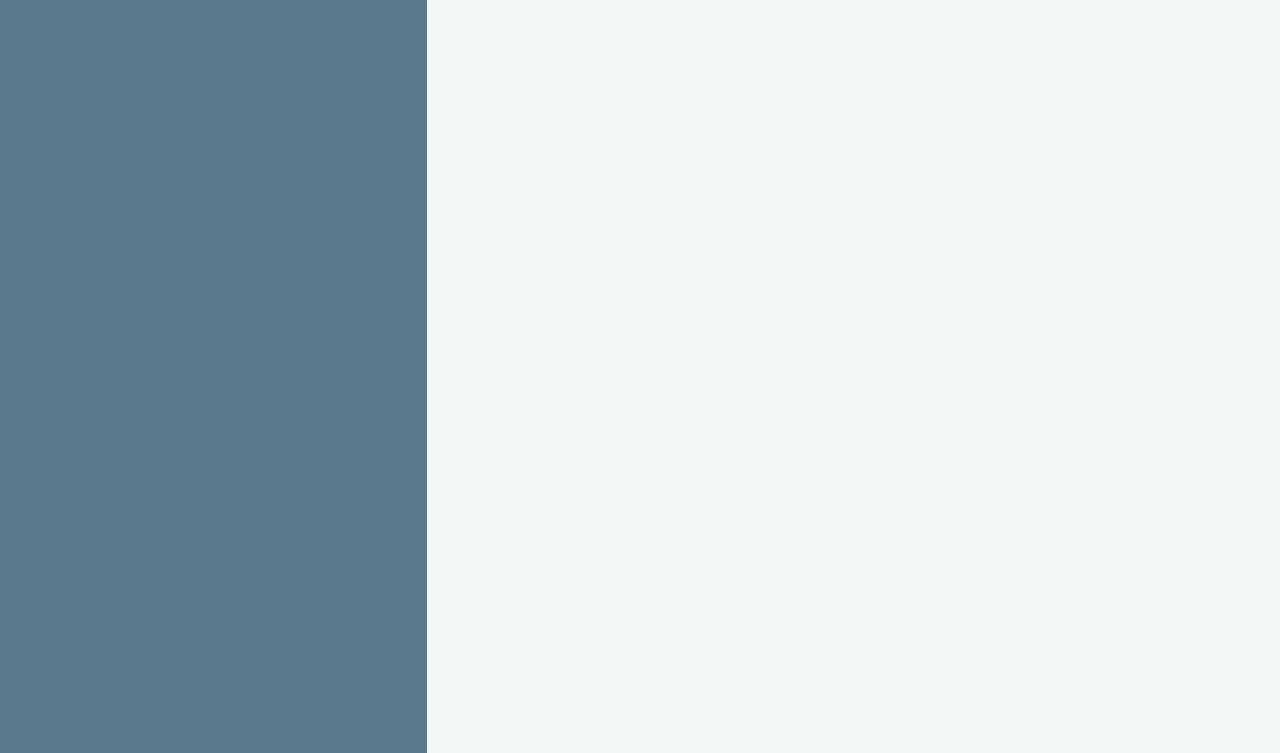
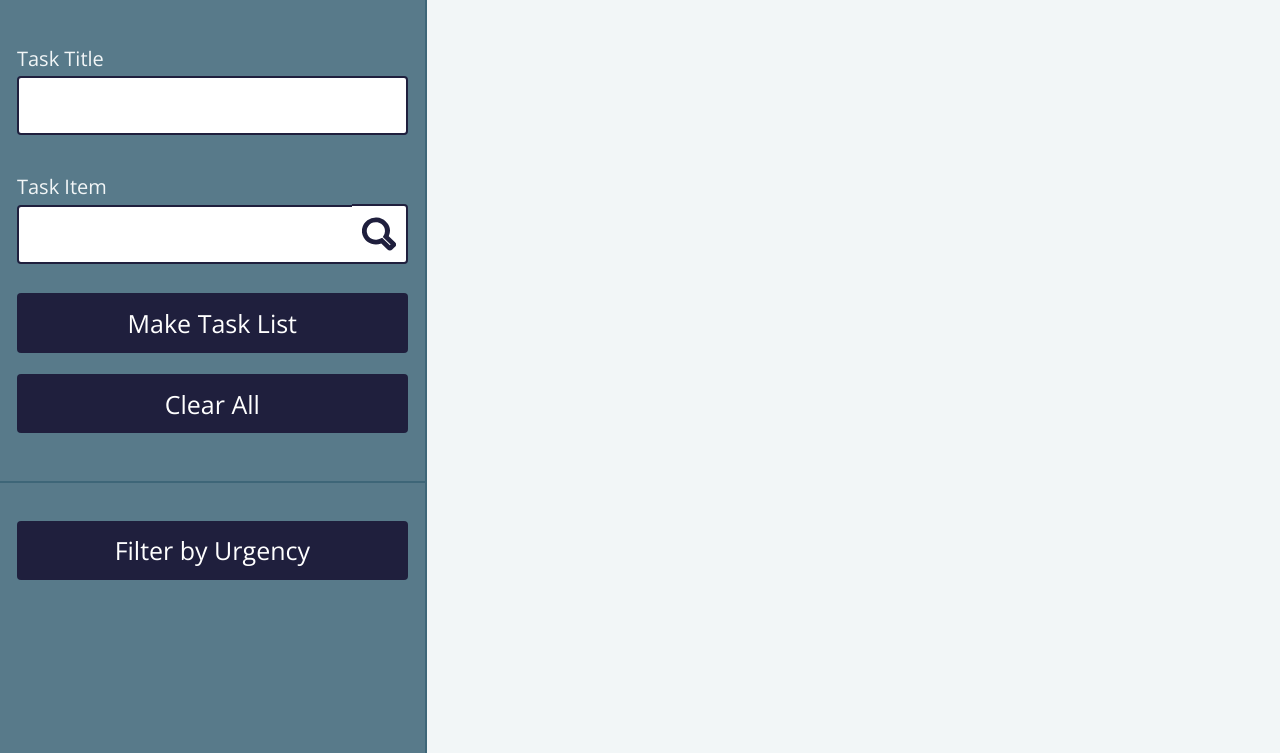
Before and after one commit to maddyrandle/check-yo-self, a plain HTML site: page index.html in a window 1280 px wide. Shown: the part 97-850 px from the top of the page. Drawn offline with nearby package versions, Linux system fonts and the light colour scheme.

Commit message:
Style left side where tasks are created

```diff
--- a/index.html
+++ b/index.html
@@ -2,7 +2,7 @@
 <html lang="en" dir="ltr">
   <head>
     <link rel="stylesheet" href="./styles.css">
-    <link href="https://fonts.googleapis.com/css?family=Open+Sans:400,800&display=swap" rel="stylesheet">
+    <link href="https://fonts.googleapis.com/css?family=Open+Sans:300,400,800&display=swap" rel="stylesheet">
     <meta charset="utf-8">
     <title>Check Yo'Self</title>
   </head>
@@ -11,17 +11,38 @@
       <section id="header">
         <h1>CHECK <span>YO'</span> SELF</h1>
         <div id="search-box-wrapper">
-          <div id="img-wrapper">
-            <img id="magnifying-glass-img" src="./assets/search.svg" alt="magnifying glass">
+          <div id="search-img-wrapper">
+            <img id="search-img-btn" src="./assets/search.svg" alt="magnifying glass">
           </div>
-
-          <input id="search-box" type="text" name="" value="Search" onfocus="this.value=''">
+          <input id="search-input" type="text" name="" value="Search" onfocus="this.value=''">
         </div>
       </section>
     </section>
+
     <section id="left-side-wrapper">
 
+      <section id="make-task-top-section">
+        <form id="task-form">
+          <p class="task-form-input-labels">Task Title</p>
+          <input id="task-title-input" type="text" name="">
+          <p class="task-form-input-labels">Task Item</p>
+          <section id="task-item-wrapper">
+
+            <input id="task-item-input" type="text" name="">
+            <div id="add-task-img-wrapper">
+              <img id="add-task-btn" src="./assets/search.svg">
+            </div>
+          </section>
+        </form>
+        <button id="make-list-btn" type="button">Make Task List</button>
+        <button id="clear-all-btn" type="button">Clear All</button>
+      </section>
+      <section id="make-tast-bottom-section">
+        <button id="urgent-filter-btn" type="button">Filter by Urgency</button>
+      </section>
+
     </section>
+
     <section id="right-side-wrapper">
 
     </section>
--- a/styles.css
+++ b/styles.css
@@ -21,12 +21,16 @@ body {
 
 #left-side-wrapper {
   background-color: #587A8A;
+  border-right: 2px solid #3E6678;
   grid-area: left;
+  padding-top: 5%;
+  overflow-y: auto;
 }
 
 #right-side-wrapper {
   background-color: #F2F6F7;
   grid-area: right;
+  overflow-y: auto;
 }
 
 /* HEADER STYLING */
@@ -41,6 +45,8 @@ body {
 
 h1 {
   font-size: 45px;
+  font-weight: 800;
+  margin-left: 1%;
 }
 
 span {
@@ -56,7 +62,7 @@ span {
   width: 31%;
 }
 
-#img-wrapper {
+#search-img-wrapper {
   background-color: #C8D3D9;
   border-radius: 5px 0 0 5px;
   display: flex;
@@ -65,23 +71,141 @@ span {
   width: 14%;
 }
 
-#magnifying-glass-img {
+#search-img-btn {
   width: 50%;
 }
 
-#magnifying-glass-img:hover {
+#search-img-btn:hover {
   cursor: pointer;
 }
 
-#search-box {
+#search-input {
   border: none;
   border-radius: 0 5px 5px 0;
   color: #1F1F3D;
   font-family: 'Open Sans', sans-serif;
   font-size: 20px;
+  font-weight: 400;
   height: 65%;
   outline: none;
   padding-left: 4%;
   width: 86%;
 }
+
+/* STYLE CREATE LIST FORM */
+#make-task-top-section {
+  align-items: center;
+  display: flex;
+  flex-direction: column;
+  height: 60%;
+  justify-content: center;
+  width: 100%
+}
+
+#task-form {
+  align-items: center;
+  display: flex;
+  flex-direction: column;
+  width: 100%;
+}
+
+.task-form-input-labels {
+  color: #F2F6F7;
+  font-size: 20px;
+  width: 92%;
+}
+
+#task-title-input ,
+#task-item-input {
+  border: 2px solid #1F1F3D;
+  color: #1F1F3D;
+  font-family: 'Open Sans', sans-serif;
+  font-size: 28px;
+  font-weight: 400;
+  margin: 1% 0;
+  outline: none;
+  padding: 2% 0 2% 4%;
+}
+
+#task-title-input {
+  border-radius: 4px;
+  margin-bottom: 9%;
+  width: 92%;
+}
+
+#task-item-wrapper {
+  align-items: center;
+  display: flex;
+  height: 26.15%;
+  justify-content: center;
+  margin-top: 1%;
+  width: 100%;
+}
+
+#task-item-input {
+  border-radius: 4px 0 0 4px;
+  width: 80%;
+}
+
+#add-task-img-wrapper {
+  background-color: #FFFFFF;
+  border-width: 2px 2px 2px 0;
+  border-color: #1F1F3D;
+  border-style: solid;
+  border-radius: 0 4px 4px 0;
+  display: flex;
+  height: 100%;
+  justify-content: center;
+  margin-left: -1%;
+  padding: 2%;
+  width: 13%;
+}
+
+#add-task-btn {
+  width: 92%;
+}
+
+#add-task-btn:hover {
+  cursor: pointer;
+}
+
+button {
+  background-color: #1F1F3D;
+  border: none;
+  border-radius: 4px;
+  color: #FFFFFF;
+  font-family: 'Open Sans', sans-serif;
+  font-size: 25px;
+  font-weight: 400;
+  margin-top: 5%;
+  outline: none;
+  padding: 3%;
+  width: 92%;
+}
+
+button:hover {
+  cursor: pointer;
+}
+
+#make-list-btn {
+
+}
+
+#clear-all-btn {
+
+}
+
+#make-tast-bottom-section {
+  align-items: center;
+  border-top: 2px solid #3E6678;
+  display: flex;
+  flex-direction: column;
+  margin-top: 5%;
+  padding-top: 4%;
+  width: 100%;
+}
+
+#urgent-filter-btn {
+
+}
 /*  */
```
